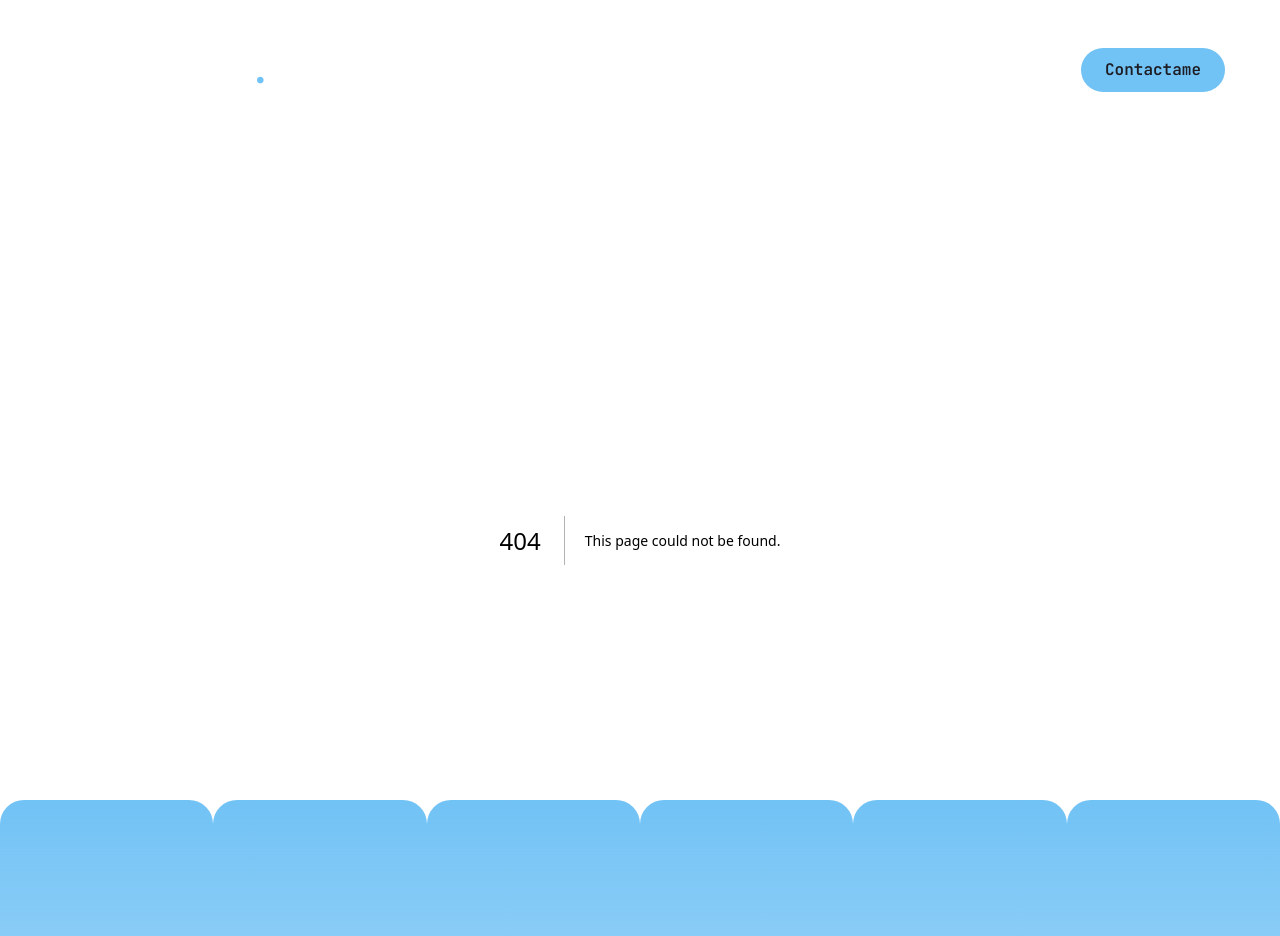
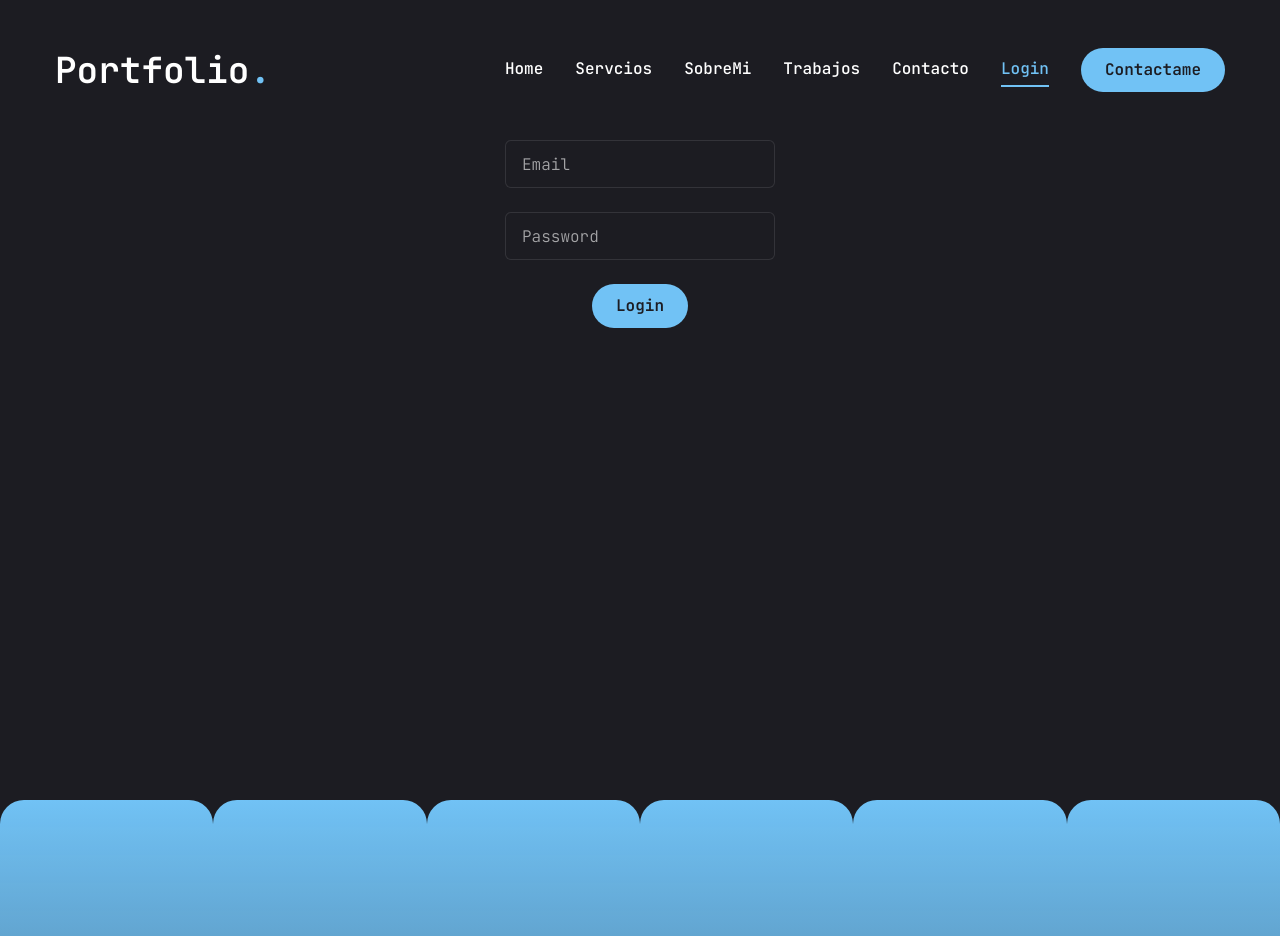
Before and after one commit to misama484/portfolio20, a Next.js app: page /Login in a window 1280 px wide. Before the commit this address had no page. Shown: the top 936 px of the page. After the commit the page ends 800 px from the top, so only its background shows below. Built offline with nearby package versions, Linux system fonts and the light colour scheme.

Commit message:
LoginPage

```diff
--- /dev/null
+++ b/app/Login/page.jsx
@@ -0,0 +1,16 @@
+"use client"
+import { Input } from "@/components/ui/input"
+import { Button } from "@/components/ui/button"
+
+
+const Login = () => {
+  return (
+    <div className="flex justify-center items-center flex-col gap-6">
+      <Input type="email" placeholder="Email"/>
+      <Input type="password" placeholder="Password"/>
+      <Button onClick={() => {alert("Pulsado")}}>Login</Button>
+    </div>
+  )
+}
+
+export default Login;
--- a/components/MobileNav.jsx
+++ b/components/MobileNav.jsx
@@ -26,6 +26,10 @@ const links = [
   {
     name: "contacto",
     path: "/Contact",
+  },
+  {
+    name: "Login",
+    path: "/Login",
   },
 ]
 
--- a/components/Nav.jsx
+++ b/components/Nav.jsx
@@ -24,6 +24,10 @@ const links = [
     name: "contacto",
     path: "/Contact",
   },
+  {
+    name: "Login",
+    path: "/Login",
+  },
 ]
 
 const Nav = () => {
```
